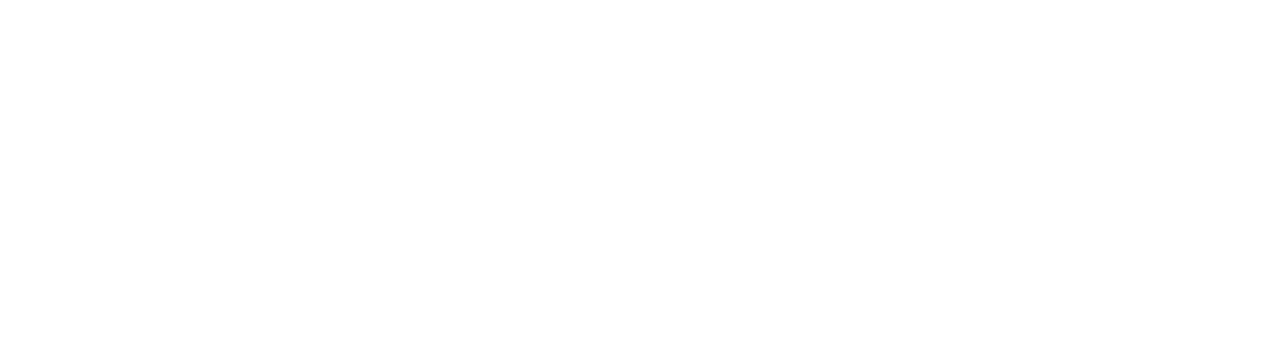
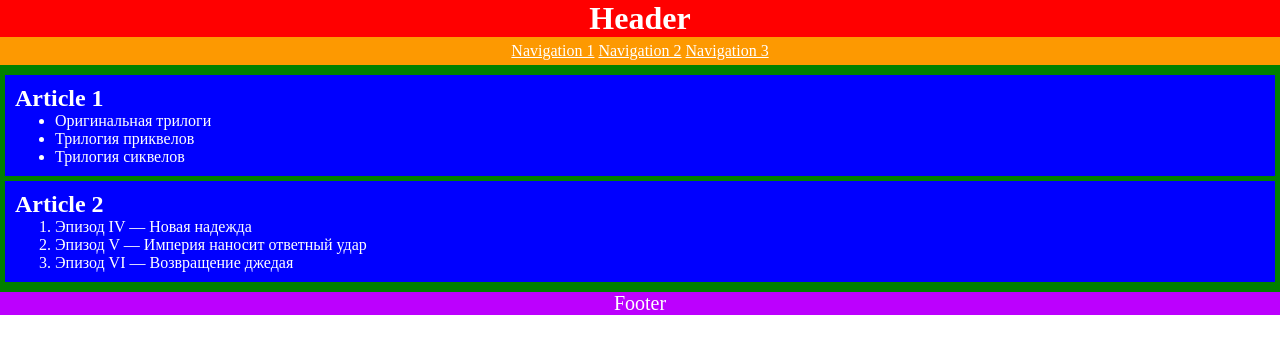
Before and after one commit to js-tasks-ru/htmlcss-20211125_alexandr-nikulin, a website: page 02-dz0/01-semantic-mockup/solution.html in a window 1280 px wide. Drawn offline with Linux system fonts and the light colour scheme.

Commit message:
02-dz0/01-semantic-mockup solution was added

```diff
--- /dev/null
+++ b/02-dz0/01-semantic-mockup/public/styles.css
@@ -0,0 +1,37 @@
+* {
+    margin: 0;
+}
+
+header {
+    background: red;
+    color: white;
+    text-align: center;
+}
+
+header nav {
+    background: #fd9901;
+    padding: 5px;
+}
+
+header nav a {
+    color: white;
+}
+
+main {
+    background: green;
+    padding: 5px 5px 10px 5px;
+}
+
+.article {
+    background: blue;
+    color: white;
+    margin-top: 5px;
+    padding: 10px;
+}
+
+footer {
+    background: #bc00fe;
+    text-align: center;
+    color: white;
+    font-size: 20px;
+}
--- a/02-dz0/01-semantic-mockup/solution.html
+++ b/02-dz0/01-semantic-mockup/solution.html
@@ -1,4 +1,39 @@
 <!DOCTYPE html>
-<html lang="ru">
-    <!-- Ваше решение -->
+<html lang="en">
+<head>
+    <meta charset="UTF-8"/>
+    <title>02-dz0/01-semantic-mockup</title>
+    <link rel="stylesheet" href="public/styles.css">
+</head>
+<body>
+<header class="header">
+    <h1>Header</h1>
+    <nav>
+        <a href="#">Navigation 1</a>
+        <a href="#">Navigation 2</a>
+        <a href="#">Navigation 3</a>
+    </nav>
+</header>
+<main>
+    <article class="article">
+        <h1>Article 1</h1>
+        <ul>
+            <li>Оригинальная трилоги</li>
+            <li>Трилогия приквелов</li>
+            <li>Трилогия сиквелов</li>
+        </ul>
+    </article>
+    <article class="article">
+        <h1>Article 2</h1>
+        <ol>
+            <li>Эпизод IV — Новая надежда</li>
+            <li>Эпизод V — Империя наносит ответный удар</li>
+            <li>Эпизод VI — Возвращение джедая</li>
+        </ol>
+    </article>
+</main>
+<footer>
+    Footer
+</footer>
+</body>
 </html>
```
